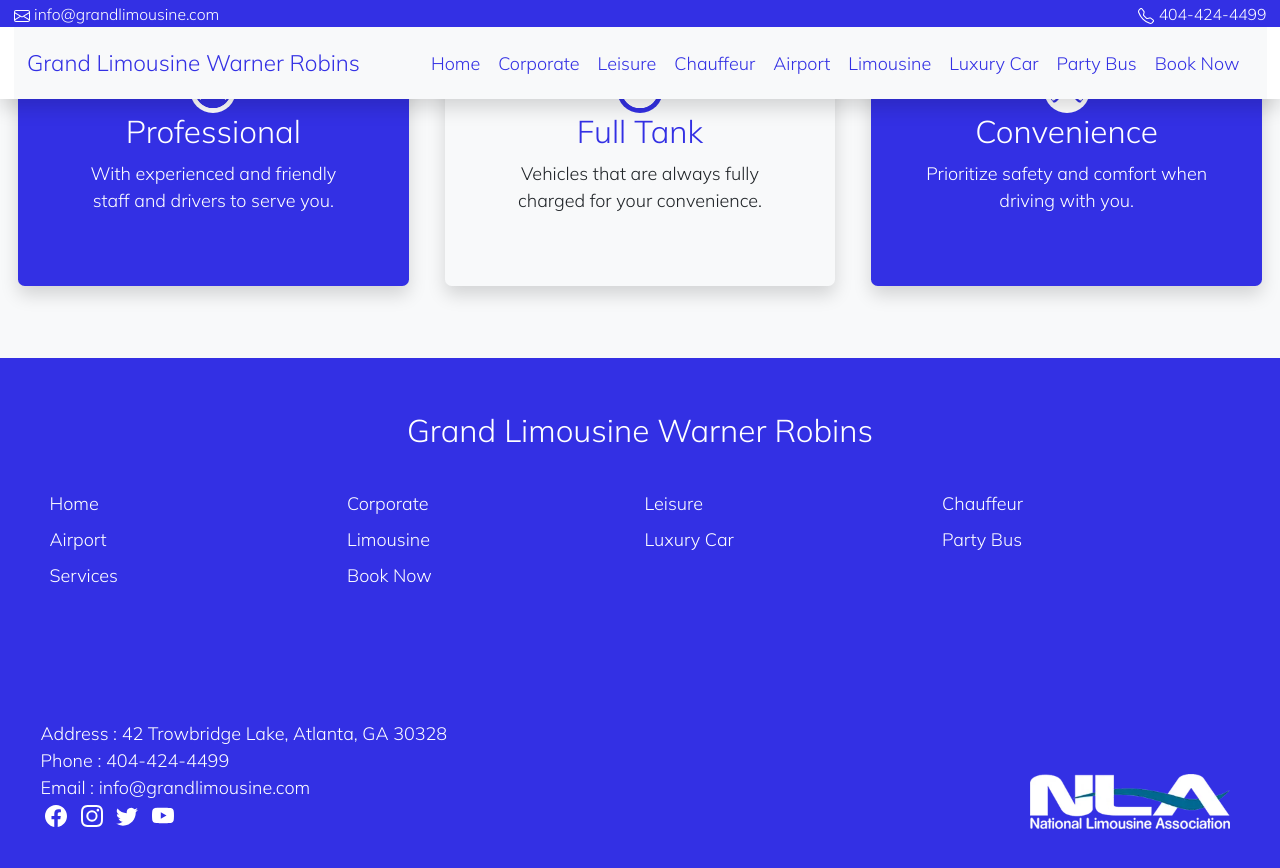
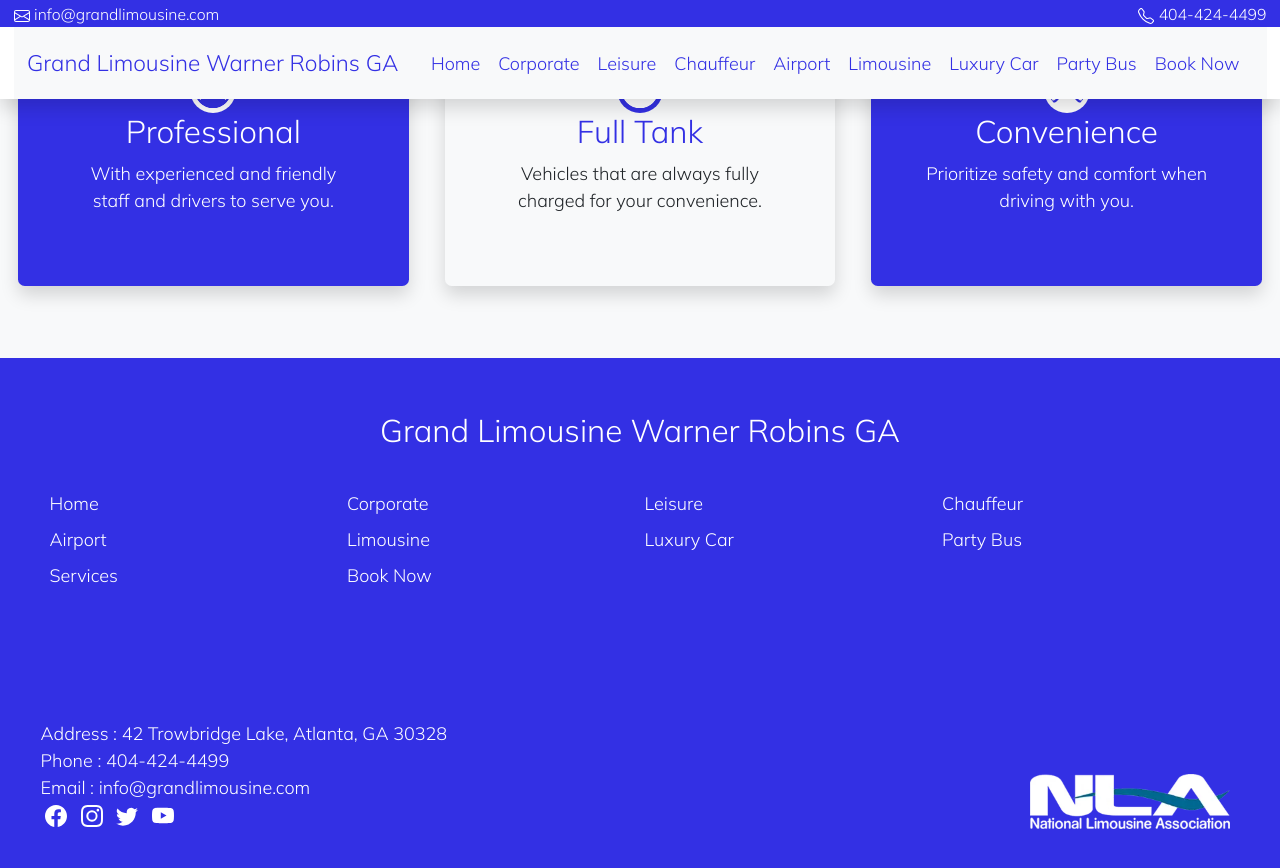
Before and after one commit to wynngrand/grandlimowarner-robins, a Jekyll site: the page built from index.md, in a window 1280 px wide and 900 px high, scrolled down 5101 px. Shown: the top 868 px of the window. Built offline with Jekyll 4.4.1, drawn with Linux system fonts in a browser that asks for light colours.

```diff
--- a/_config.yml
+++ b/_config.yml
@@ -1,6 +1,6 @@
 ---
 title: Grand Limousine Warner Robins
-name: Grand Limousine Warner Robins
+name: Grand Limousine Warner Robins GA
 description: The best transportation and limousine car service solutions on warner
   robins.
 cover: "/assets/img/warnerrobinscarwebsite.webp"
```
